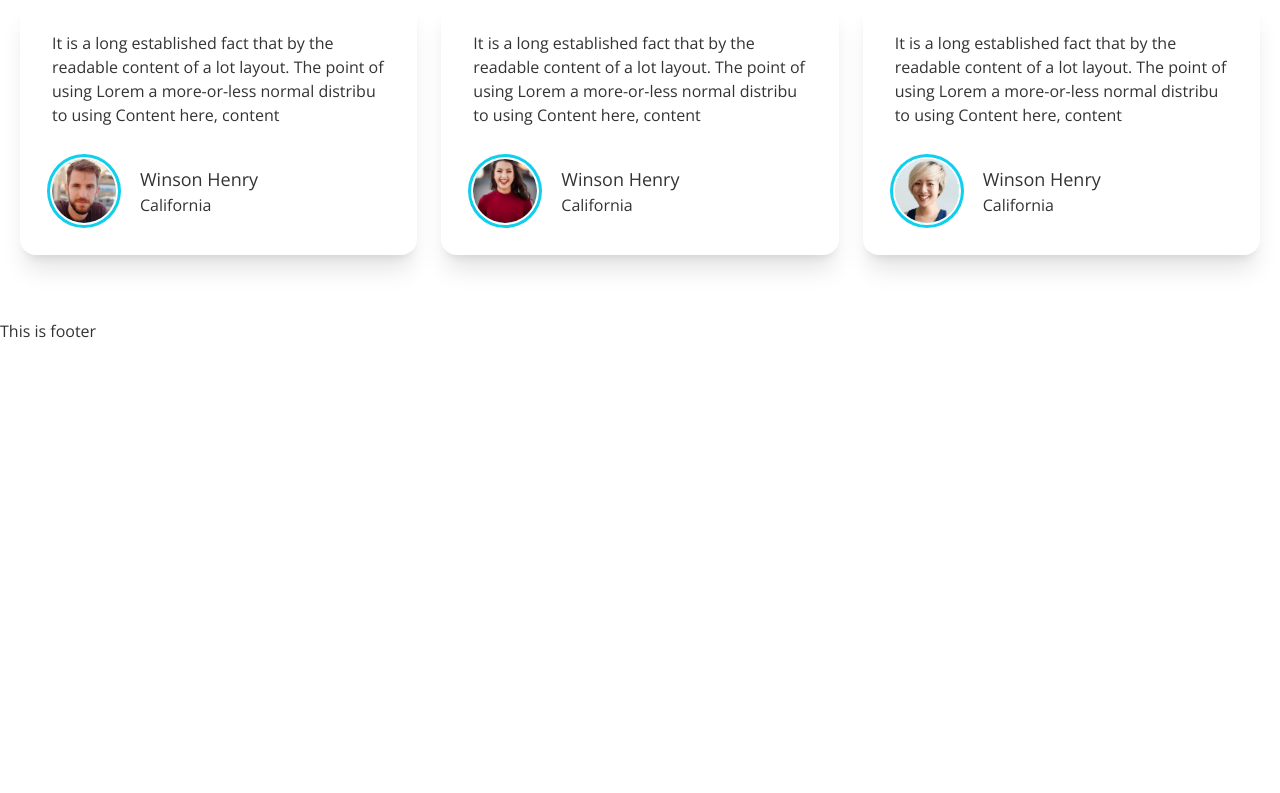
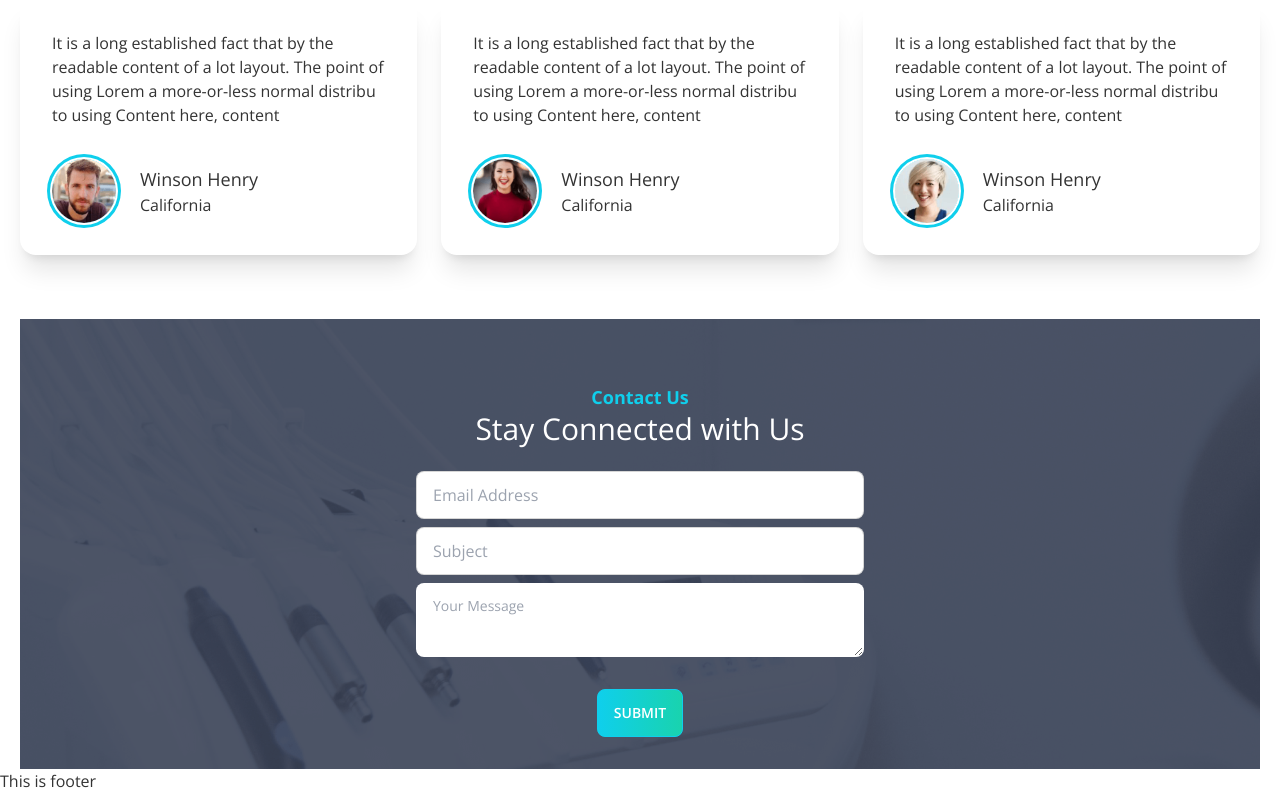
Before and after one commit to Kawsar26229/doctors-portal-client, a React (Vite) app: page / in a window 1280 px wide. Shown: the part 2486-3279 px from the top of the page. Before the commit the page ends 2829 px from the top, so only its background shows below. Built offline with nearby package versions, Linux system fonts and the light colour scheme.

Commit message:
contact us done

```diff
--- /dev/null
+++ b/src/Pages/Home/ContactUs/ContactUs.jsx
@@ -0,0 +1,46 @@
+import React from 'react';
+import PrimaryButton from '../../../utilities/Button/PrimaryButton/PrimaryButton';
+import appointment from '../../../assets/images/appointment.png';
+
+const ContactUs = () => {
+  return (
+    <section
+      className="mt-16"
+      style={{ backgroundImage: `url(${appointment})` }}
+    >
+      <div className="w-full max-w-lg pt-16 pb-0 mx-auto">
+        <div className="text-center">
+          <h5 className="text-lg text-primary font-bold">Contact Us</h5>
+          <h2 className="text-white text-3xl">Stay Connected with Us</h2>
+        </div>
+        <div className="card-body pt-6">
+          <div className="form-control">
+            <input
+              type="text"
+              placeholder="Email Address"
+              className="input input-bordered"
+            />
+          </div>
+          <div className="form-control">
+            <input
+              type="text"
+              placeholder="Subject"
+              className="input input-bordered"
+            />
+          </div>
+          <div className="form-control">
+            <textarea
+              className="textarea"
+              placeholder="Your Message"
+            ></textarea>
+          </div>
+          <div className="mt-6 text-center">
+            <PrimaryButton>Submit</PrimaryButton>
+          </div>
+        </div>
+      </div>
+    </section>
+  );
+};
+
+export default ContactUs;
--- a/src/Pages/Home/Home/Home.jsx
+++ b/src/Pages/Home/Home/Home.jsx
@@ -1,5 +1,6 @@
 import React from 'react';
 import Banner from '../Banner/Banner';
+import ContactUs from '../ContactUs/ContactUs';
 import DentalCare from '../DentalCare/DentalCare';
 import InfoCards from '../InfoCard/InfoCards';
 import MakeAppointment from '../MakeAppointment/MakeAppointment';
@@ -15,6 +16,7 @@ const Home = () => {
       <DentalCare></DentalCare>
       <MakeAppointment></MakeAppointment>
       <Testimonial></Testimonial>
+      <ContactUs></ContactUs>
     </div>
   );
 };
--- a/src/Pages/Home/Testimonial/Testimonial.jsx
+++ b/src/Pages/Home/Testimonial/Testimonial.jsx
@@ -40,7 +40,7 @@ const Testimonial = () => {
           <h2 className="text-4xl">What Our Patients Says</h2>
         </div>
         <figure>
-          <img src={quote} className="w-24 lg:w-48" alt="Quote" />
+          <img src={quote} className="w-20 lg:w-48" alt="Quote" />
         </figure>
       </div>
       <div className="grid gap-6 grid-cols-1 md:grid-cols-2 lg:grid-cols-3">
```
